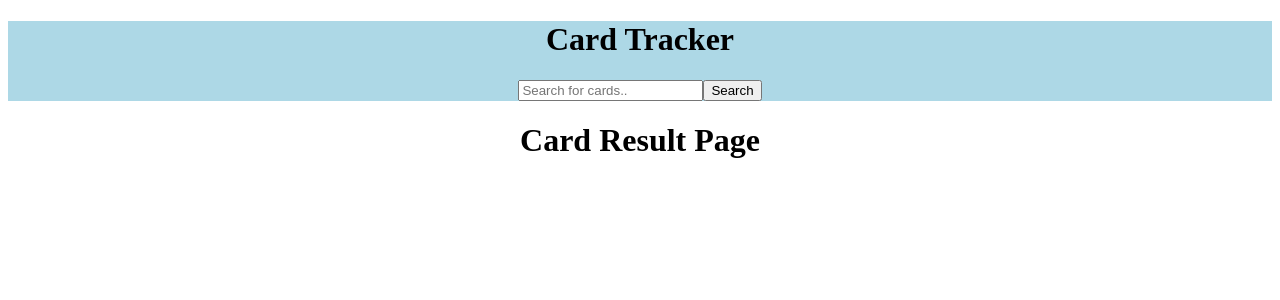
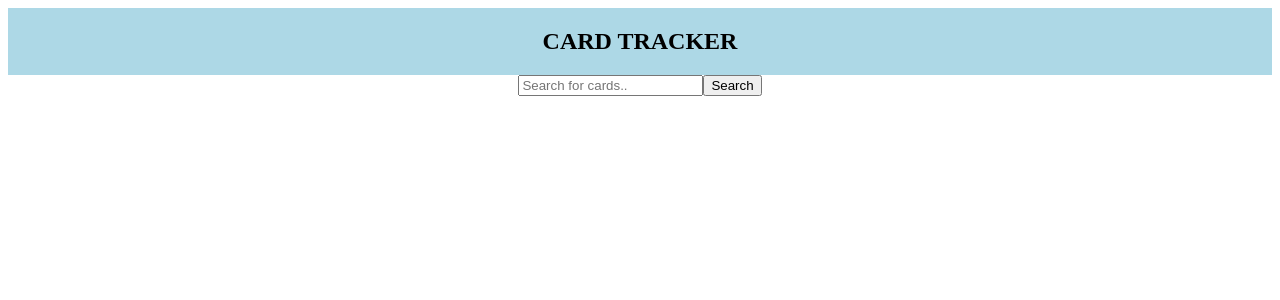
Before and after one commit to mat-t123/Pixel_Pals, a React (Create React App) app in the folder Pixel_Pals/frontend/: page /mainSearch in a window 1280 px wide. Shown: the top 300 px of the page. Built offline with nearby package versions, Linux system fonts and the light colour scheme.

Commit message:
minor changes

```diff
--- a/Pixel_Pals/frontend/src/App.css
+++ b/Pixel_Pals/frontend/src/App.css
@@ -2,6 +2,9 @@
     text-align: center;
 }
 
-.searchPage{
+nav{
+    display: flex;
+    justify-content: space-around;
+    align-items: center;
     background: lightblue;
 }
--- a/Pixel_Pals/frontend/src/App.js
+++ b/Pixel_Pals/frontend/src/App.js
@@ -8,8 +8,11 @@ function App() {
   return (
     <Router>
       <div className ="App">
-        <MainSearch />
-        <CardDisplay />
+        <nav>
+          <h1>CARD TRACKER</h1>
+        </nav>
+        <Route path="/mainSearch" component ={MainSearch}/>
+        <Route path="/cardDisplay" component ={CardDisplay}/>
       </div>
     </Router>
   );
--- a/Pixel_Pals/frontend/src/MainSearch.js
+++ b/Pixel_Pals/frontend/src/MainSearch.js
@@ -3,7 +3,6 @@ import React from 'react'
 export default function MainSearch() {
     return (
         <div className="searchPage">
-            <h1>Card Tracker</h1>
             <input type="text" id="mainSearchBar" placeholder="Search for cards.."></input>
             <button type="button" id="mainSearchButton">Search</button>
         </div>
```
